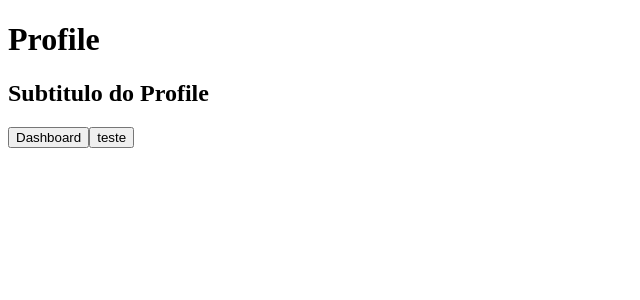
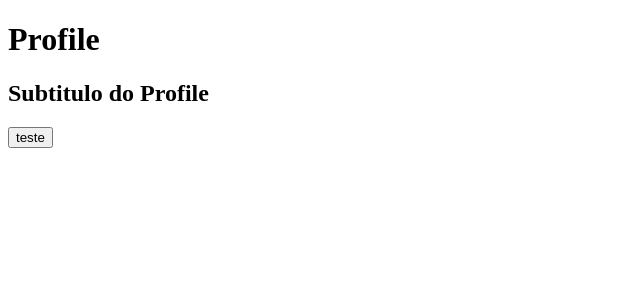
Before and after one commit to Andre-Jaques/Teste-rotas, a React (Create React App) app: page /Profile in a window 1280 px wide. Shown: the top 300 px of the page, without its empty margins (0-640 px from the left). Built offline with nearby package versions, Linux system fonts and the light colour scheme.

Commit message:
retirando botão

```diff
--- a/src/pages/Profile.js
+++ b/src/pages/Profile.js
@@ -8,7 +8,7 @@ function Profile() {
      <>
      <h1>Profile</h1>
      <h2>Subtitulo do Profile</h2>
-     <button onClick={()=> navigate('/')}>Dashboard</button>
+
       <button onClick={()=> navigate('/Teste')}>teste</button>
      </>
 
--- a/src/pages/teste.js
+++ b/src/pages/teste.js
@@ -9,7 +9,7 @@ function Teste() {
     <>
       <h1>TESTE</h1>
       <button onClick={()=> navigate('/')}>Dashboard</button>
-      <button onClick={()=> navigate('/Profile')}>Profile</button>
+
     </>
   );
 }
```
